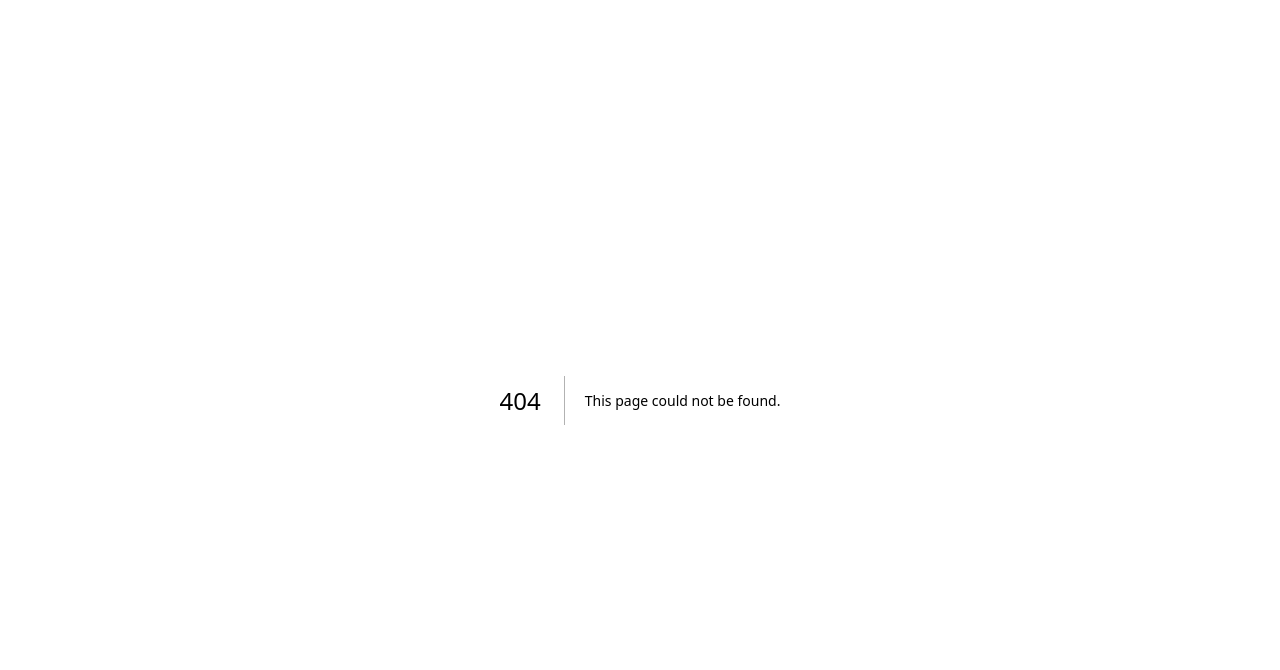
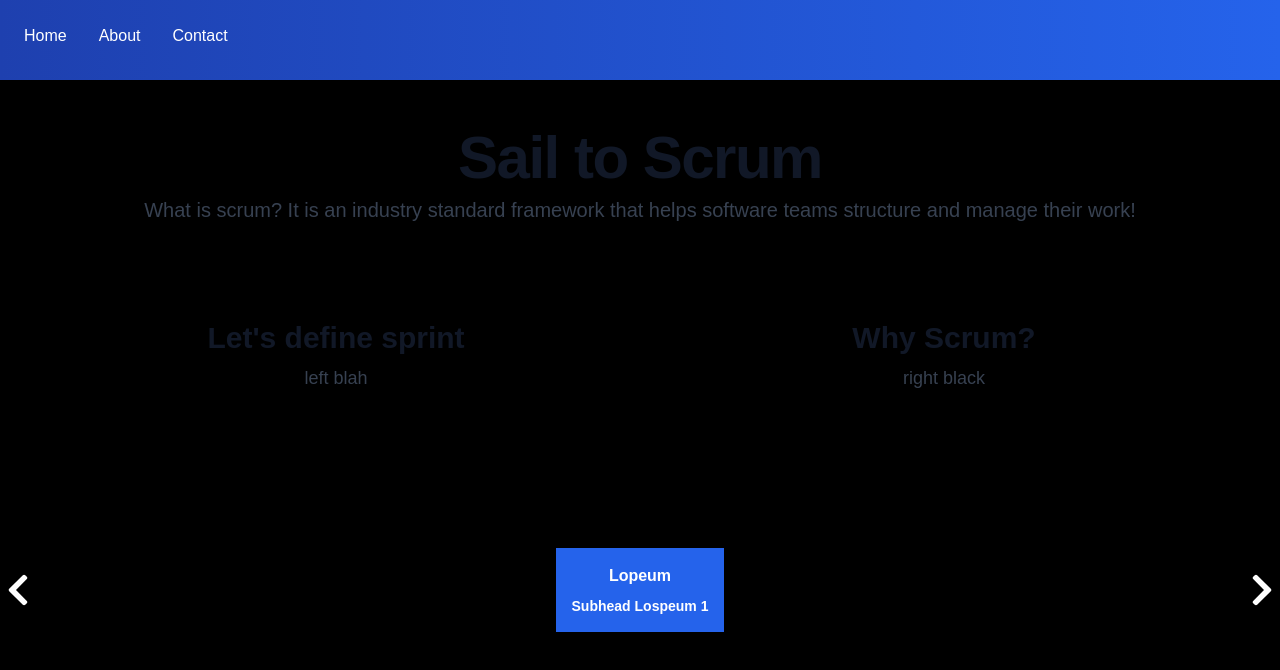
Before and after one commit to Yurika-Kan/-momentum-, a Next.js app: page /resources in a window 1280 px wide. Before the commit this address had no page. Shown: the top 670 px of the page. Built offline with nearby package versions, Linux system fonts and the light colour scheme.

Commit message:
resources
added scrum page, just need to add text to boxes

```diff
--- /dev/null
+++ b/pages/resources.tsx
@@ -0,0 +1,123 @@
+import Image from "next/image";
+import Wave from 'react-wavify';
+import Link from 'next/link';
+import { FaChevronLeft, FaChevronRight } from "react-icons/fa"; // For arrow clickers
+import { useState } from "react"; // Import useState
+
+export default function Resources() {
+  // State to keep track of the current box index
+  const [currentIndex, setCurrentIndex] = useState(0);
+
+  // Array of boxes content
+  const boxes = [
+    { title: "Lopeum", subhead: "Subhead Lospeum 1" },
+    { title: "Lopeum", subhead: "Subhead Lospeum 2" },
+    { title: "Lopeum", subhead: "Subhead Lospeum 3" },
+    { title: "Lopeum", subhead: "Subhead Lospeum 4" },
+  ];
+
+  // Handle the left arrow click
+  const handlePrev = () => {
+    setCurrentIndex((prevIndex) => (prevIndex === 0 ? boxes.length - 1 : prevIndex - 1));
+  };
+
+  // Handle the right arrow click
+  const handleNext = () => {
+    setCurrentIndex((prevIndex) => (prevIndex === boxes.length - 1 ? 0 : prevIndex + 1));
+  };
+
+  return (
+    <>
+      {/* Background */}
+      <div className="bg-black w-screen h-screen text-black absolute top-0 left-0 z-0"></div>
+
+      {/* Navigation Bar */}
+      <nav className="bg-gradient-to-r from-blue-800 to-blue-600 p-6 h-20 fixed top-0 w-full z-40">
+        <ul className="flex space-x-8">
+          <li><Link href="/" className="text-white">Home</Link></li>
+          <li><Link href="/about" className="text-white">About</Link></li>
+          <li><Link href="/contact" className="text-white">Contact</Link></li>
+        </ul>
+      </nav>
+
+
+{/* Main Content */}
+<div className="relative z-10 w-full text-center">
+  {/* "Sail to Scrum" text */}
+  <div className="text-center z-20 w-full mt-32">
+    <h1 className="text-4xl font-extrabold leading-none tracking-tight text-gray-900 md:text-5xl lg:text-6xl dark:text-blue-500">
+      Sail to Scrum
+    </h1>
+    <p className="text-xl mt-2 text-gray-700">
+      What is scrum?
+      It is an industry standard framework that helps
+      software teams structure and manage their work!
+    </p>
+  </div>
+
+  {/* Section below "Sail to Scrum" */}
+  <div className="mt-24 px-8 flex justify-between mx-auto">
+    <div className="text-center w-1/2">
+      <p className="text-3xl font-extrabold text-gray-900">Let's define sprint</p>
+      <p className="text-lg mt-2 text-gray-700">left blah</p>
+    </div>
+    <div className="text-center w-1/2">
+      <p className="text-3xl font-extrabold text-gray-900">Why Scrum?</p>
+      <p className="text-lg mt-2 text-gray-700">right black</p>
+    </div>
+  </div>
+
+
+        {/* Space Below Lospeum */}
+        <div className="mt-12"></div>
+
+        {/* Boxes with Dynamic Display */}
+        <div className="relative w-full h-[300px] flex justify-center items-center">
+          <div className="absolute flex justify-center items-center w-full h-full">
+            {boxes.map((box, index) => (
+              <div
+                key={index}
+                className={`absolute text-center p-4 bg-blue-600 text-white font-bold transition-opacity duration-500 ${
+                  currentIndex === index ? "opacity-100" : "opacity-0"
+                }`}
+                style={{ transition: "opacity 0.5s ease" }}
+              >
+                {box.title}
+                <p className="mt-2 text-sm">{box.subhead}</p>
+              </div>
+            ))}
+          </div>
+
+          {/* Arrow Clickers */}
+          <div className="absolute top-1/2 left-0 transform -translate-y-1/2 z-15">
+            <FaChevronLeft
+              className="text-white text-4xl cursor-pointer"
+              onClick={handlePrev}
+            />
+          </div>
+          <div className="absolute top-1/2 right-0 transform -translate-y-1/2 z-15">
+            <FaChevronRight
+              className="text-white text-4xl cursor-pointer"
+              onClick={handleNext}
+            />
+          </div>
+        </div>
+      </div>
+
+      {/* Bottom Wave Effect */}
+      <div className="absolute bottom-0 left-0 w-full z-10">
+        <Wave
+          fill="rgba(0, 13, 255, 0.8)"
+          paused={false}
+          style={{ display: "flex" }}
+          options={{
+            height: 0.01,
+            amplitude: 50,
+            speed: 0.15,
+            points: 3
+          }}
+        />
+      </div>
+    </>
+  );
+}
--- a/pages/signin.tsx
+++ b/pages/signin.tsx
@@ -1,5 +1,5 @@
 // pages/signin.tsx
-
+/*
 import React, { useState } from 'react';
 
 const SignIn: React.FC = () => {
@@ -63,3 +63,4 @@ const SignIn: React.FC = () => {
 };
 
 export default SignIn;
+*/
```
Also changed, not shown: 1 other file (tests, documents, lock files or other folders).
